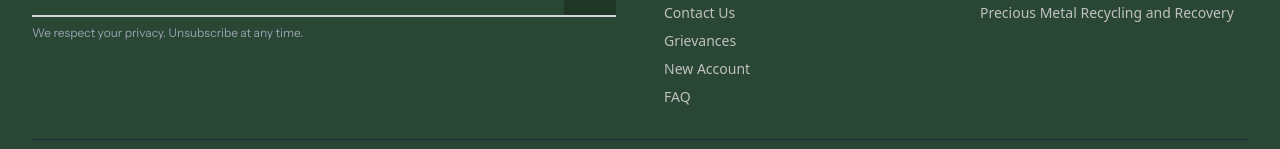
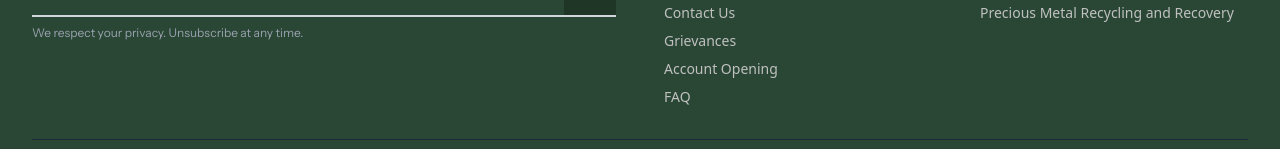
Before and after one commit to AurifyAE/promise-website, a Next.js app: page / in a window 1280 px wide. Shown: the part 5604-5753 px from the top of the page. Built offline with nearby package versions, Linux system fonts and the light colour scheme.

Commit message:
Updated faq and Grievance form

```diff
--- a/app/components/Footer.tsx
+++ b/app/components/Footer.tsx
@@ -9,7 +9,7 @@ const quickLinks = [
   { label: "Gallery", href: "/gallery" },
   { label: "Contact Us", href: "/contact-us" },
   { label: "Grievances", href: "/grievances" },
-  { label: "New Account", href: "/new-account" },
+  { label: "Account Opening", href: "/new-account" },
   // { label: "Blogs", href: "/blogs" },
   { label: "FAQ", href: "/faq" },
 ];
```
